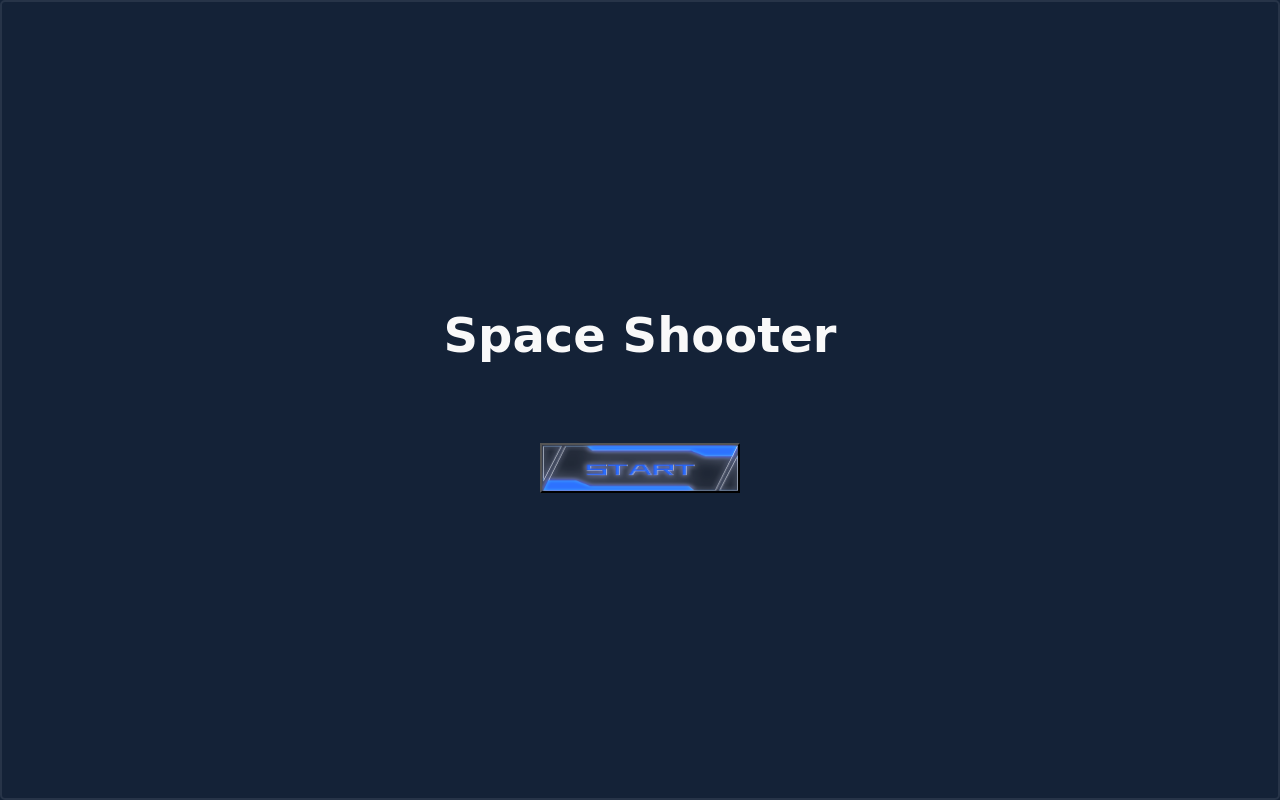
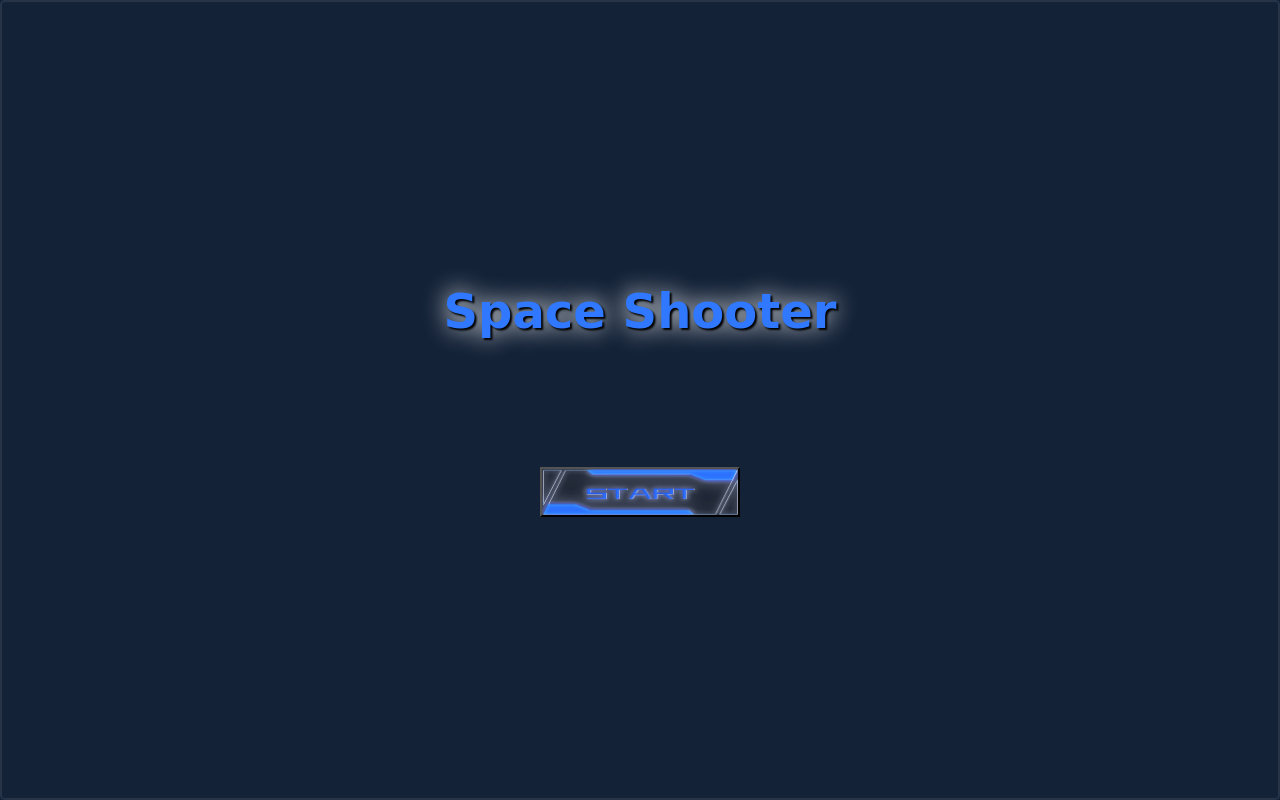
Before and after one commit to abdel2000-dply/space-shooter-game-with-phaser, a website built with Vite: page index.html in a window 1280 px wide. Built offline with nearby package versions, Linux system fonts and the light colour scheme; files whose address does not match are found by name.

Commit message:
Refactor CSS to update background image path and improve game title styling

```diff
--- a/style.css
+++ b/style.css
@@ -49,7 +49,7 @@ body {
   top: 0;
   left: 0;
   width: 100%;
-  background: url('./images/gamestart.png') no-repeat center center;
+  background: url('./assets/images/gamestart.png') no-repeat center center;
   height: 100%;
   z-index: -1;
   border: 2px solid #273448;
@@ -59,7 +59,10 @@ body {
 .gameUI h1 {
   font-size: 3rem;
   font-family: 'Press Start 2P', cursive;
-  margin-bottom: 5rem;
+  margin-bottom: 8rem;
+  color: #2f78ff;
+  /* addd text shadow and background of the text blur  */
+  text-shadow: 2px 2px 2px #000, 0 0 25px #fff;
 }
 
 #gameStart {
```
